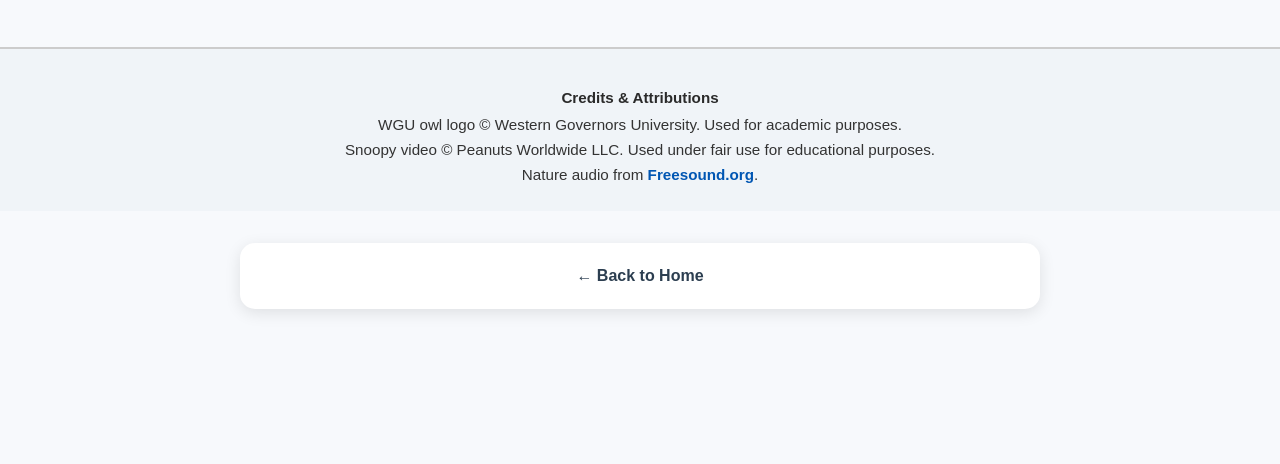
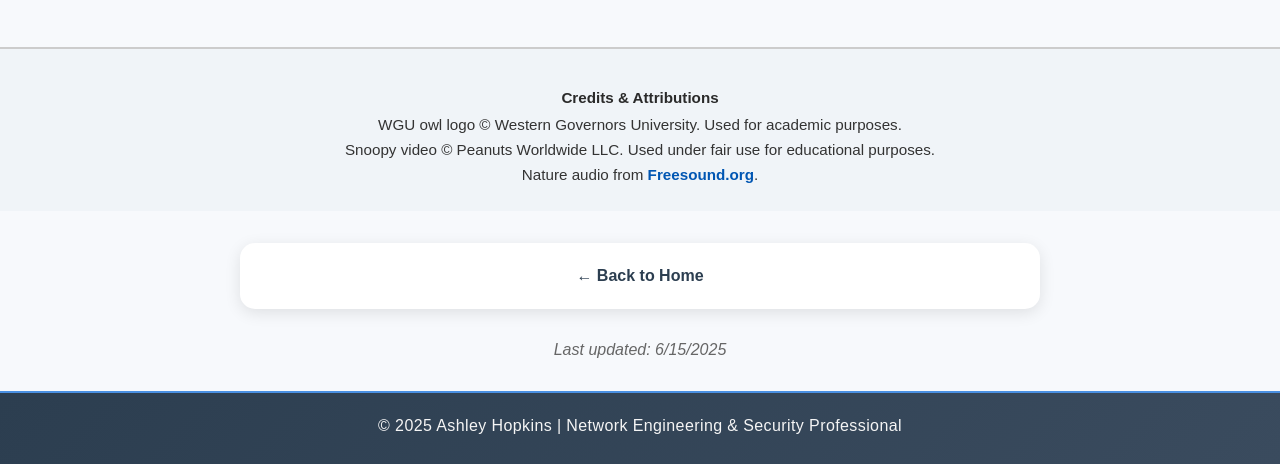
Before and after one commit to patience-enoch/Hopkins_portfolio, a plain HTML site: page career-goals.html in a window 1280 px wide. Shown: the part 1463-1927 px from the top of the page. Before the commit the page ends 1804 px from the top, so only its background shows below. Drawn offline with Linux system fonts and the light colour scheme.

Commit message:
Update career-goals.html

```diff
--- a/career-goals.html
+++ b/career-goals.html
@@ -7,6 +7,10 @@
   <link rel="stylesheet" href="css/styles.css">
 
   <style>
+    * {
+      box-sizing: border-box;
+    }
+
     body {
       font-family: Arial, sans-serif;
       background-color: #f7f9fc;
@@ -228,6 +232,32 @@
         padding: 1.2rem 1rem;
       }
     }
+
+    /* Footer Styles to Match Other Pages */
+    .professional-footer {
+      margin-top: 2rem;
+      padding: 1.5rem;
+      background: linear-gradient(135deg, #2c3e50 0%, #3a4b5e 100%);
+      color: #f5f5f5;
+      text-align: center;
+      border-top: 2px solid #4a90e2;
+    }
+
+    .footer-content {
+      max-width: 800px;
+      margin: 0 auto;
+    }
+
+    .copyright {
+      font-size: 1rem;
+      font-weight: 500;
+      margin: 0 0 0.3rem 0;
+      letter-spacing: 0.4px;
+    }
+
+    .dark-mode .professional-footer {
+      background: linear-gradient(135deg, #1a1a1a 0%, #2a2a2a 100%);
+    }
   </style>
 </head>
 <body>
@@ -247,7 +277,7 @@
   <!-- === Career Goals Content Section === -->
   <section class="section-box">
     <p>
-      My career goal is to work in cloud infrastructure or network security in a remote role. I thrive in focused, structured environments and do my best work in remote roles that allow for deep concentration and technical creativity. I’m currently building a strong foundation
+      My career goal is to work in cloud infrastructure or network security in a remote role. I thrive in focused, structured environments and do my best work in remote roles that allow for deep concentration and technical creativity. I'm currently building a strong foundation
       in Linux, networking, and cybersecurity, with the long-term goal of becoming a cloud systems engineer or remote IT support specialist.
     </p>
 
@@ -273,11 +303,11 @@
     </p>
   </section>
 
-  <!-- === Nature Sound Toggle Button === -->
+  <!-- === Chill Sound Toggle Button === -->
   <p style="text-align: center; margin-top: 2rem;">
     <button id="natureBtn" onclick="toggleNatureSound()" style="
       padding: 8px 16px;
-      background-color: #3498db;
+      background-color: #498bdb;
       color: #fff;
       border: none;
       border-radius: 6px;
@@ -285,7 +315,7 @@
       font-weight: bold;
       box-shadow: 0 2px 6px rgba(0,0,0,0.2);
     ">
-      🌿 Play Nature Sound
+      🎵 Play Chill Sounds
     </button>
   </p>
 
@@ -323,6 +353,18 @@
     <a href="index.html">← Back to Home</a>
   </section>
 
+  <!-- === Date Display === -->
+  <div style="text-align: center; margin-top: 30px; margin-bottom: 10px;">
+    <div id="currentDate" style="font-style: italic; color: #666;"></div>
+  </div>
+
+  <!-- === Footer === -->
+  <footer class="professional-footer">
+    <div class="footer-content">
+      <p class="copyright">© 2025 Ashley Hopkins | Network Engineering & Security Professional</p>
+    </div>
+  </footer>
+
   <!-- === Scripts === -->
   <script>
     function toggleNatureSound() {
@@ -330,10 +372,10 @@
       const button = document.getElementById("natureBtn");
       if (audio.paused) {
         audio.play();
-        button.innerText = "🔇 Pause chill music";
+        button.innerHTML = "⏸️ Pause Chill Sounds";
       } else {
         audio.pause();
-        button.innerText = "🌿 Play chill music";
+        button.innerHTML = "🎵 Play Chill Sounds";
       }
     }
 
@@ -344,8 +386,12 @@
         document.body.classList.toggle("dark-mode");
         label.textContent = toggle.checked ? "🌙 Dark Mode" : "🌞 Light Mode";
       });
+
+      // Display current date
+      const dateElement = document.getElementById("currentDate");
+      const currentDate = new Date();
+      dateElement.textContent = "Last updated: " + currentDate.toLocaleDateString();
     };
   </script>
-
 </body>
 </html>
```
Lines whose indentation alone changed are shown as unchanged.
